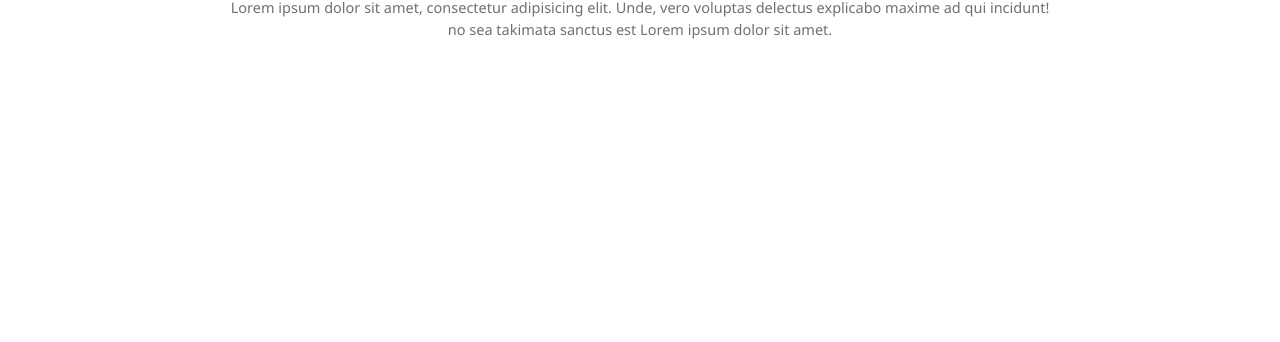
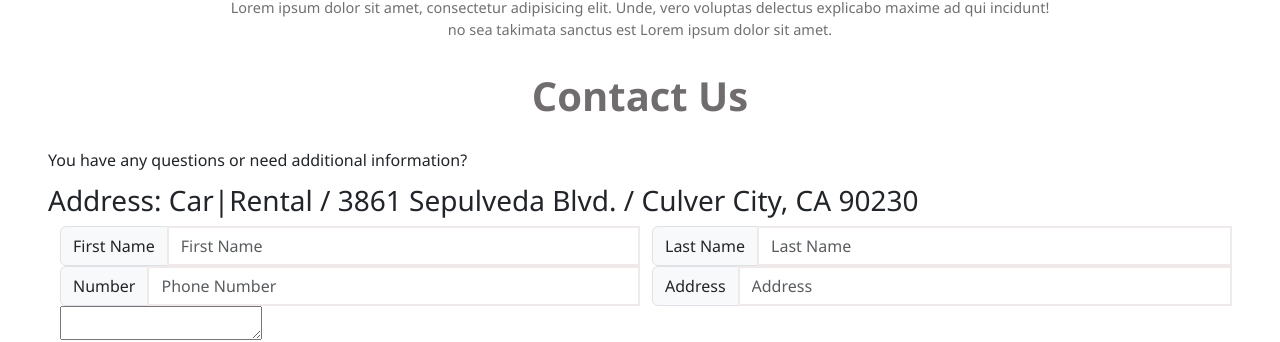
Before and after one commit to khawaja-Faizan/car-connect, a React (Create React App) app: page /#/ in a window 1280 px wide. Shown: the part 3895-4237 px from the top of the page. Before the commit the page ends 3935 px from the top, so only its background shows below. Built offline with nearby package versions, Linux system fonts and the light colour scheme.

Commit message:
created the basic structure of contact form

```diff
--- a/src/App.js
+++ b/src/App.js
@@ -5,6 +5,7 @@ import CustomerServices from "./views/customerServices/customerServices";
 import VehicleModels from "./views/vehicleModels/vehicleModels";
 import Subscription from "./views/subscription/subscription";
 import GeneralInfo from "./views/generalInfo/generatInfo";
+import ContactUs from "./views/contactUs/contactUs";
 
 function App() {
   return (
@@ -15,6 +16,7 @@ function App() {
       <Subscription />
       <VehicleModels />
       <GeneralInfo />
+      <ContactUs />
     </div>
   );
 }
--- a/src/assets/sass/app.scss
+++ b/src/assets/sass/app.scss
@@ -6,5 +6,6 @@
 @import "./views/subscription";
 @import "./views/vehicleModels";
 @import "./views/generalInfo";
+@import "./views/contactUs";
 
 @import "./responsive.scss";
--- a/src/shared/components/inputs/inputContainer.jsx
+++ b/src/shared/components/inputs/inputContainer.jsx
@@ -1,6 +1,7 @@
 import { FontAwesomeIcon } from "@fortawesome/react-fontawesome";
 
 const InputContainer = (props) => {
+  const { required, register } = props;
   return (
     <>
       <div className="input-container">
@@ -23,14 +24,14 @@ const InputContainer = (props) => {
             type={props.type}
             name={props.name}
             placeholder={props?.placeholder}
-            {...props.register(props.name, { required: true })}
+            {...(required ? register(props?.name, { required: true }) : "")}
             className={`form-control ${
-              props.errors[props.name] ? "is-invalid" : ""
+              props.errors && props?.errors[props.name] ? "is-invalid" : ""
             }`}
           />
         </div>
 
-        {props.errors[props.name] && (
+        {props.errors && props.errors[props.name] && (
           <span className="error-msg">*field is required*</span>
         )}
       </div>
--- /dev/null
+++ b/src/views/contactUs/contactUs.jsx
@@ -0,0 +1,64 @@
+import React from "react";
+import { Col, Row } from "react-bootstrap";
+
+import InputContainer from "../../shared/components/inputs/inputContainer";
+
+const ContactUs = () => {
+  return (
+    <section className="contact-us">
+      <div className="customer-services__header">
+        <h1>Contact Us</h1>
+        <div className="underline"></div>
+      </div>
+
+      <p>You have any questions or need additional information?</p>
+      <h3>
+        <span> Address: </span>Car|Rental / 3861 Sepulveda Blvd. / Culver City,
+        CA 90230
+      </h3>
+      <Row>
+        <Col md={6} sm={12}>
+          <InputContainer
+            groupText="First Name"
+            placeholder="First Name"
+            type="text"
+            register={false}
+            required={false}
+          />
+        </Col>
+        <Col md={6} sm={12}>
+          <InputContainer
+            groupText="Last Name"
+            placeholder="Last Name"
+            type="text"
+            register={false}
+            required={false}
+          />
+        </Col>
+        <Col md={6} sm={12}>
+          <InputContainer
+            groupText="Number"
+            placeholder="Phone Number"
+            type="number"
+            register={false}
+            required={false}
+          />
+        </Col>
+        <Col md={6} sm={12}>
+          <InputContainer
+            groupText="Address"
+            placeholder="Address"
+            type="text"
+            register={false}
+            required={false}
+          />
+        </Col>
+        <Col md={12} sm={12}>
+          <textarea></textarea>
+        </Col>
+      </Row>
+    </section>
+  );
+};
+
+export default ContactUs;
--- a/src/views/reservation/reservation.jsx
+++ b/src/views/reservation/reservation.jsx
@@ -23,7 +23,6 @@ const Reservation = () => {
   };
   const onSubmit = (data) => {
     toggleModal();
-    console.log("12", data);
   };
 
   return (
```
Also changed, not shown: src/assets/sass/views/_contactUs.scss (added).
